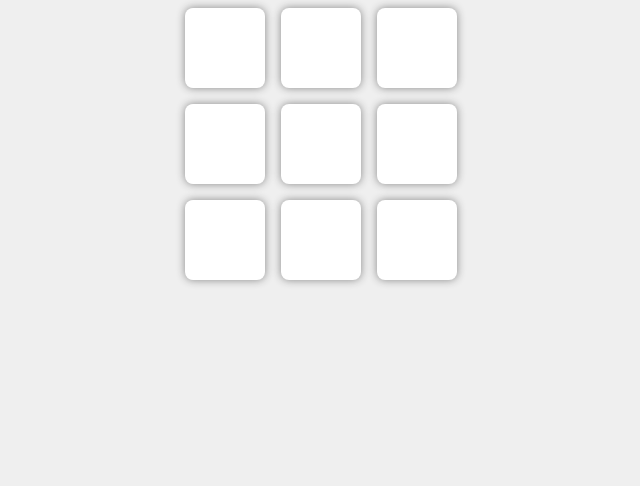
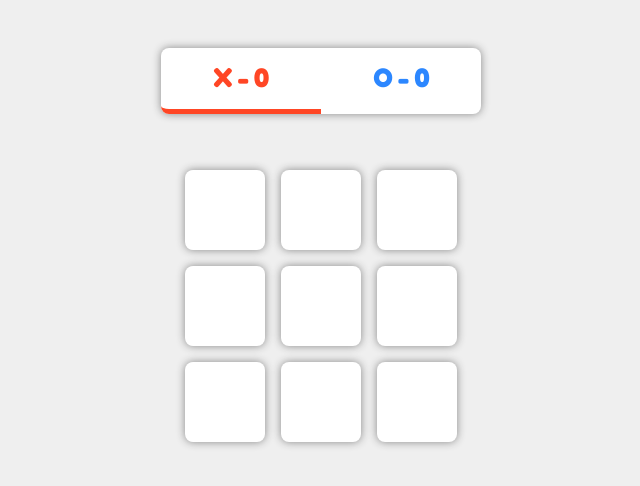
Before and after one commit to L3on06/TicTacToe-Game, a React (Create React App) app: page / in a window 1280 px wide. Shown: the top 486 px of the page, without its empty margins (319-959 px from the left). Built offline with nearby package versions, Linux system fonts and the light colour scheme.

Commit message:
I added the score board and fix some bugs.

```diff
--- a/src/App.js
+++ b/src/App.js
@@ -1,6 +1,7 @@
 import { useState } from 'react';
 import './App.css';
 import Board from './components/Board';
+import ScoreBoard from './components/ScoreBoard';
 
 function App() {
 
@@ -17,6 +18,9 @@
 
   const [board, setBoard] = useState(Array(9).fill(null));
   const [xPlaying, setPlaying] = useState(true);
+  const [scores, setScores] = useState({ xScore: 0, oScore: 0 });
+  const [gameOver, setGameOver] = useState(false);
+
 
   const handleBoxClick = (boxIdx) => {
     const updateBoard = board.map((value, idx) => {
@@ -26,7 +30,21 @@
         return value;
       }
     })
-    checkWinner(updateBoard);
+    const winner = checkWinner(updateBoard);
+
+    if (winner) {
+      if (winner === "O") {
+        let { oScore } = scores;
+        oScore += 1
+        setScores({ ...scores, oScore })
+      } else {
+        let { xScore } = scores;
+        xScore += 1
+        setScores({ ...scores, xScore })
+      }
+    }
+
+    console.log(scores)
 
     setBoard(updateBoard);
     setPlaying(!xPlaying);
@@ -38,15 +56,22 @@
       const [x, y, z] = WIN_CONDITIONS[i];
 
       if (board[x] && board[x] === board[y] && board[y] === board[z]) {
-        console.log(board[x])
+        setGameOver(true)
         return board[x];
       }
     }
   }
 
+  const resetBoard = () => {
+    alert("The " + checkWinner(board) + " Player Win")
+    setGameOver(false);
+    setBoard(Array(9).fill(null))
+  }
+
   return (
     <div className="App">
-      <Board board={board} onClick={handleBoxClick} />
+      <ScoreBoard scores={scores} xPlaying={xPlaying} />
+      <Board board={board} onClick={gameOver ? resetBoard : handleBoxClick} />
     </div>
   );
 }
--- a/src/components/Board.js
+++ b/src/components/Board.js
@@ -6,7 +6,7 @@
     return (
         <div className="board">
             {board.map((value, idx) => {
-                return (<Box value={value} onClick={() => onClick(idx)} />)
+                return (<Box value={value} onClick={() => value === null && onClick(idx)} />)
             })}
         </div>
     )
--- /dev/null
+++ b/src/components/ScoreBoard.css
@@ -0,0 +1,35 @@
+.scoreBoard {
+    display: flex;
+    flex-direction: row;
+    align-items: center;
+    justify-content: space-evenly;
+    width: 20rem;
+    font-size: 1.5em;
+    background-color: white;
+    margin: 3rem auto;
+    box-shadow: 0px 0px 8px #888;
+    border-radius: 0.5rem;
+    font-weight: bold;
+}
+
+.score {
+    width: 100%;
+    text-align: center;
+    padding: 1rem 0;
+}
+
+.x-score {
+    color: rgb(255, 70, 37);
+    border-bottom: 5px solid rgb(255, 70, 37);
+    border-radius: 0.5rem 0 0 0.5rem;
+}
+
+.o-score {
+    color: rgb(44, 135, 255);
+    border-bottom: 5px solid rgb(44, 135, 255);
+    border-radius: 0 0.5rem 0.5rem 0;
+}
+
+.inactive {
+    border-bottom: 5px solid transparent;
+}
--- /dev/null
+++ b/src/components/ScoreBoard.js
@@ -0,0 +1,15 @@
+import React from "react";
+import "./ScoreBoard.css"
+
+
+const ScoreBoard = ({ scores, xPlaying }) => {
+    const { xScore, oScore } = scores;
+    return (
+        <div className="scoreBoard">
+            <span className={`score x-score ${!xPlaying && "inactive"}`}>X - {xScore}</span>
+            <span className={`score o-score ${xPlaying && "inactive"}`}>O - {oScore}</span>
+        </div>
+    )
+};
+
+export default ScoreBoard;
```
